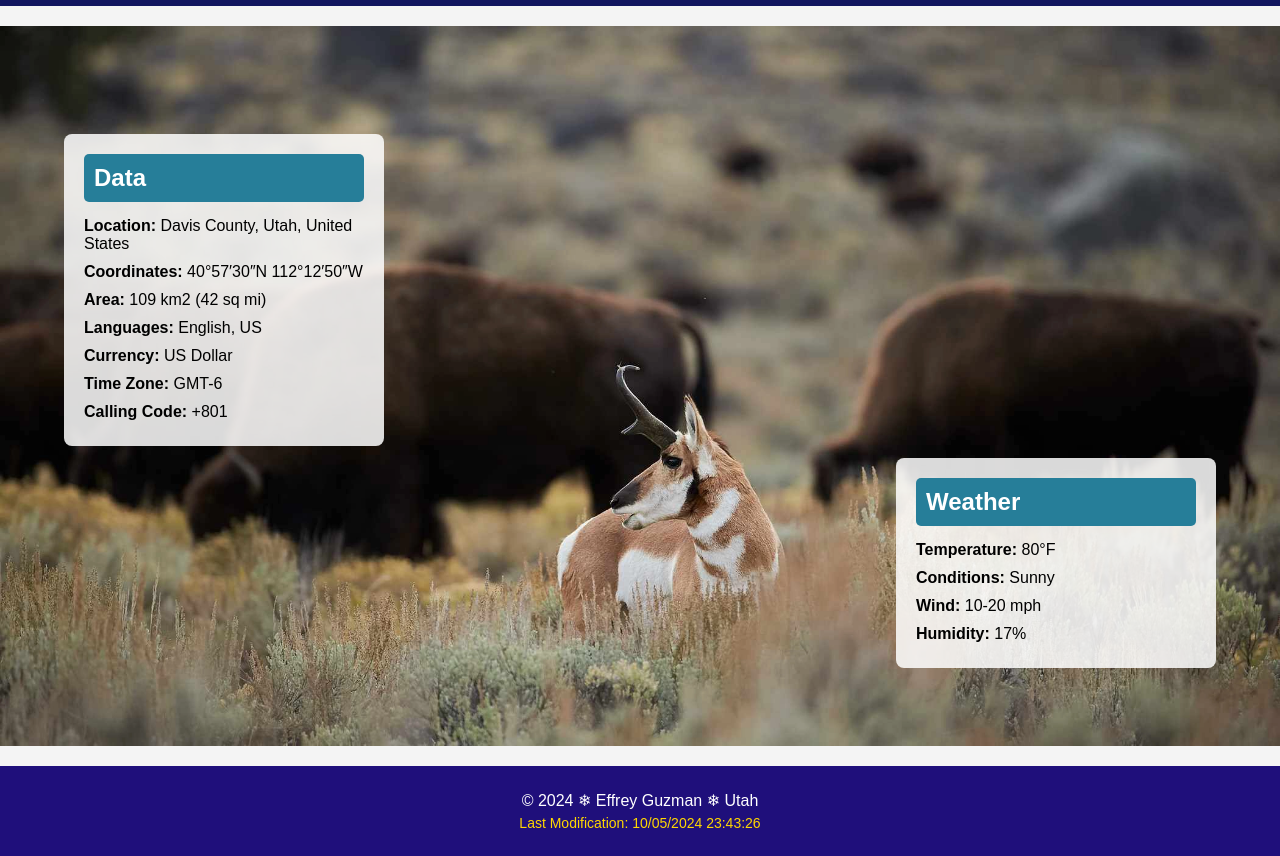
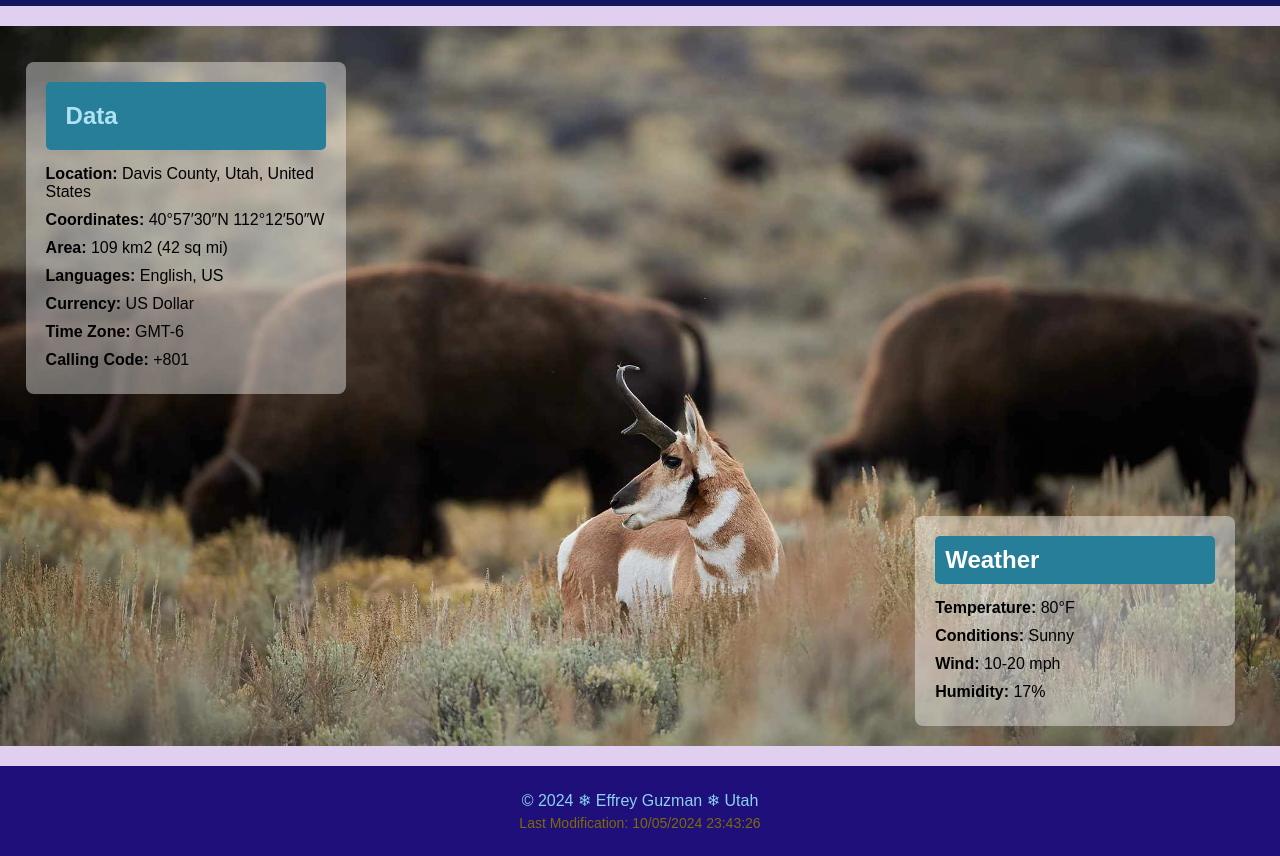
Before and after one commit to Reypao/WDD131, a plain HTML site: page place.html in a window 1280 px wide. Shown: the part 218-1074 px from the top of the page. Drawn offline with Linux system fonts and the light colour scheme.

Commit message:
Update antelope.css

```diff
--- a/styles/antelope.css
+++ b/styles/antelope.css
@@ -1,7 +1,7 @@
 /* General reset */
 :root {
     --primary-color: #267e99; /* Blue-green */
-    --secondary-color: #f4f4f4; /* Light gray background */
+    --secondary-color: #e0cfef; /* Light purple background */
 }
 
 * {
@@ -14,12 +14,11 @@ body {
     font-family: Arial, sans-serif;
     background-color: var(--secondary-color); /* Light gray background */
     color: var(--primary-color); /* Blue-green text color */
-
 }
 
 header {
     background-color: #11165f; /* Dark blue background */
-    color: white;
+    color: rgb(127, 227, 227);
     padding: 20px;
     text-align: center;
     font-size: 2.5rem;
@@ -46,30 +45,30 @@ main {
 
 .superpuesto1, .superpuesto2 {
     position: absolute;
-    background-color: rgba(255, 255, 255, 0.85); /* Translucent white */
+    background-color: rgba(255, 255, 255, 0.4); /* Translucent white */
     padding: 20px;
     border-radius: 8px;
     color: black;
 }
 
 .superpuesto1 {
-    top: 15%;
-    left: 5%;
+    top: 5%;
+    left: 2%;
     width: 25%;
     text-align: left;
 }
 
 .superpuesto2 {
-    top: 60%;
-    right: 5%;
+    top: 68%;
+    right: 3.5%;
     width: 25%;
     text-align: left;
 }
 
 #data h2, #weather h2 {
-    background-color: #267e99; /* Blue-green */
-    color: white;
-    padding: 10px;
+    background-color: #267e99;
+    color: rgb(175, 227, 244);
+    padding: 20px;
     border-radius: 5px;
     margin-bottom: 10px;
 }
@@ -85,11 +84,11 @@ ul li {
 }
 
 footer {
-    background-color: #1f0f7b; /* Dark blue */
-    color: white;
+    background-color: #1f0f7b;
+    color: rgb(140, 209, 238);
     padding: 20px;
     text-align: center;
-    margin-top: 20px; /* Add this line */
+    margin-top: 20px;
 }
 
 footer p {
@@ -98,7 +97,7 @@ footer p {
 
 #lastModified {
     font-size: 14px;
-    color: #FFD700; /* Yellow color for the last modification text */
+    color: #7d6b08;
 }
 
 /* Media query for screens smaller than 1024px */
@@ -108,3 +107,19 @@ footer p {
         height: auto;
     }
 }
+
+#weather h2 {
+    display: flex;
+    align-items: center;
+    justify-content: flex-start;
+    background-color: #267e99;
+    color: white;
+    padding: 10px;
+    border-radius: 5px;
+}
+
+#weather h2 img.icon {
+    width: 50px;
+    height: 50px;
+    margin-left: 50px; /* Space between text and icon */
+}
```
